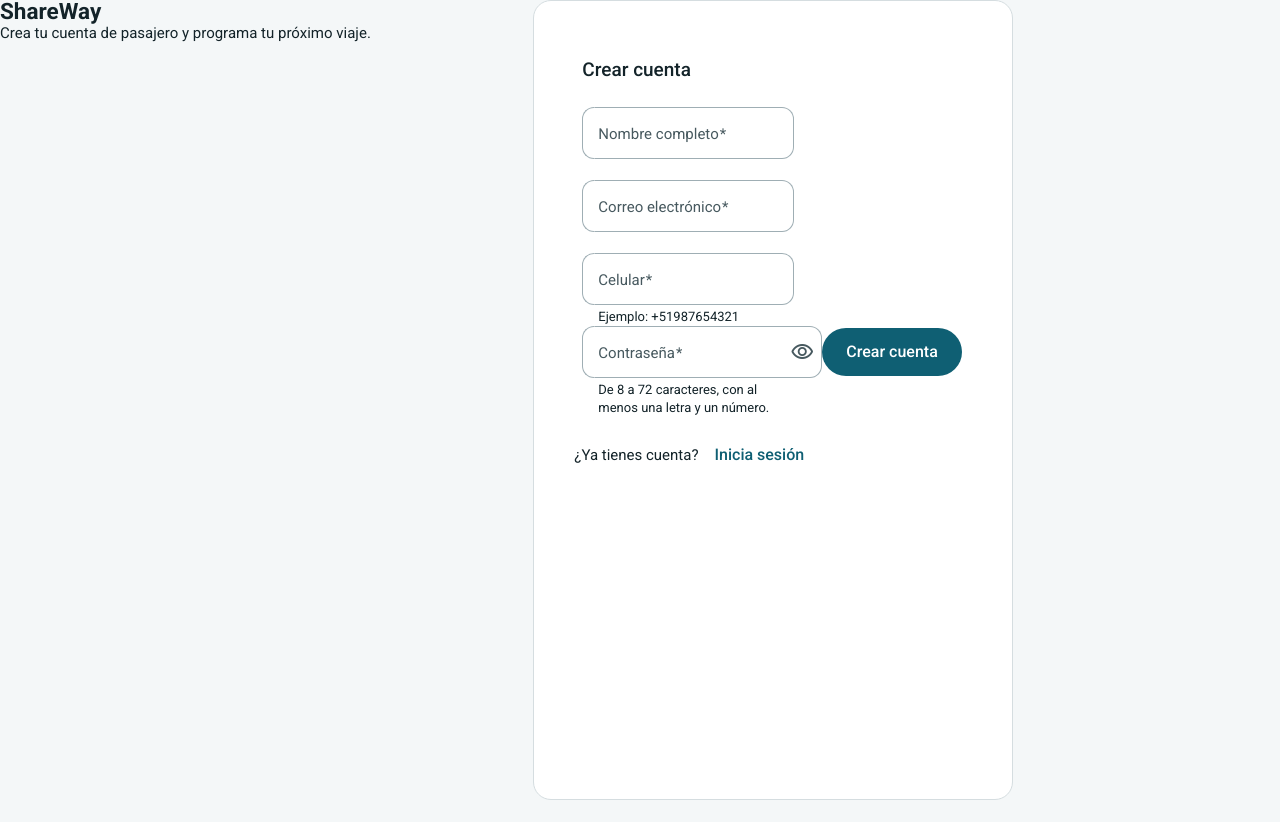
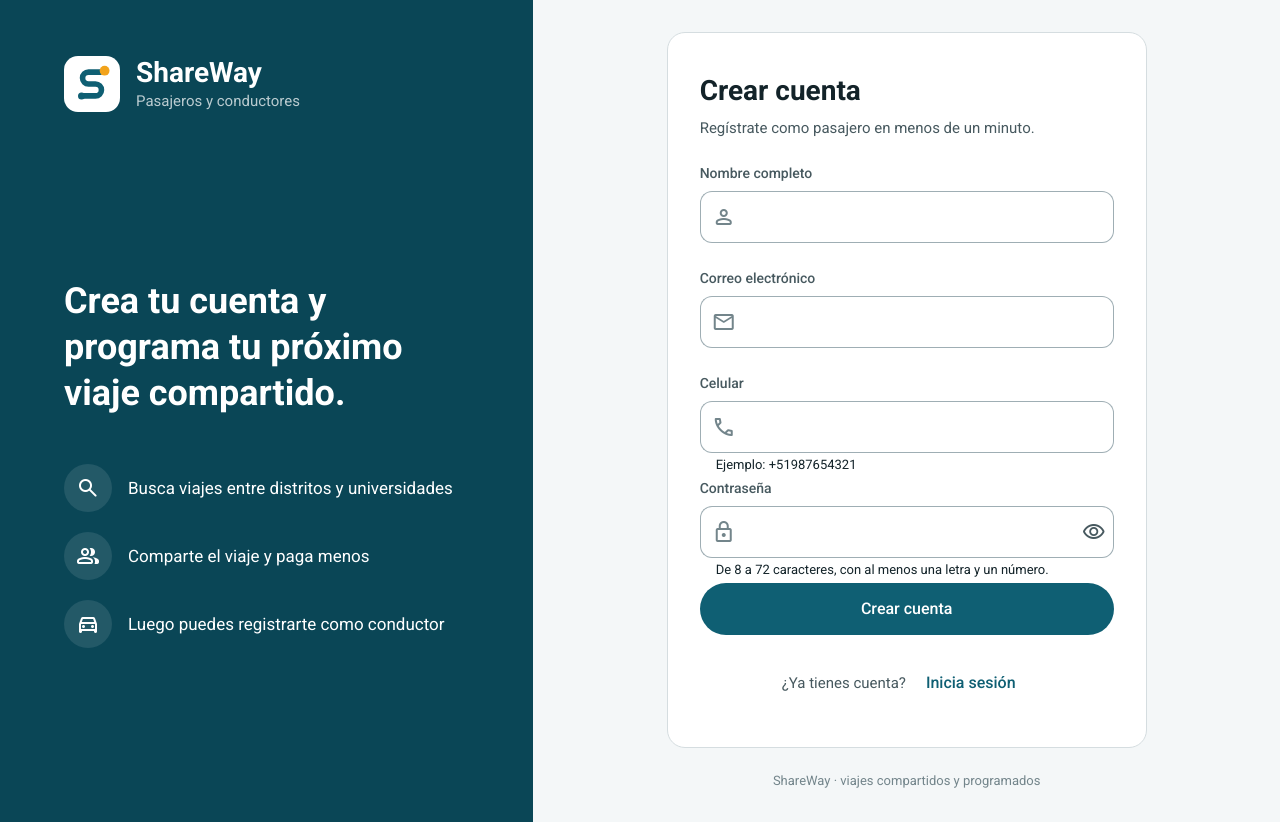
Before and after one commit to FundaTechPeru/shareway-web-app, an Angular app: page /register in a window 1280 px wide. Before the commit the page ends 800 px from the top, so only its background shows below. Built offline with nearby package versions, Linux system fonts and the light colour scheme.

Commit message:
feat(iam): restyle the register page with the style guide

```diff
--- a/src/app/iam/pages/register-page/register-page.html
+++ b/src/app/iam/pages/register-page/register-page.html
@@ -1,40 +1,86 @@
-<section class="auth-page">
-  <header class="hero">
-    <h1>ShareWay</h1>
-    <p>Crea tu cuenta de pasajero y programa tu próximo viaje.</p>
-  </header>
+<div class="auth-page">
+  <aside class="brand-panel" aria-hidden="true">
+    <div class="brand">
+      <app-brand-logo [size]="56" inverted />
+      <span>
+        <span class="brand-name">ShareWay</span>
+        <span class="brand-tagline">Pasajeros y conductores</span>
+      </span>
+    </div>
+    <p class="claim">Crea tu cuenta y programa tu próximo viaje compartido.</p>
+    <ul class="features">
+      <li>
+        <span class="feature-icon"><mat-icon>search</mat-icon></span>
+        Busca viajes entre distritos y universidades
+      </li>
+      <li>
+        <span class="feature-icon"><mat-icon>group</mat-icon></span>
+        Comparte el viaje y paga menos
+      </li>
+      <li>
+        <span class="feature-icon"><mat-icon>directions_car</mat-icon></span>
+        Luego puedes registrarte como conductor
+      </li>
+    </ul>
+  </aside>
 
-  <mat-card appearance="outlined" class="auth-card">
+  <main class="form-panel">
+    <div class="mobile-brand">
+      <app-brand-logo [size]="40" />
+      ShareWay
+    </div>
+
+    <section class="auth-card">
       @if (loading()) {
         <mat-progress-bar mode="indeterminate" />
       }
-    <mat-card-header>
-      <mat-card-title>Crear cuenta</mat-card-title>
-    </mat-card-header>
+      <header class="card-header">
+        <h1>Crear cuenta</h1>
+        <p>Regístrate como pasajero en menos de un minuto.</p>
+      </header>
 
-    <mat-card-content>
-      <form [formGroup]="form" (ngSubmit)="submit()" novalidate>
+      <form [formGroup]="form" (ngSubmit)="submit()" novalidate class="sw-form">
+        <div class="sw-field">
+          <label class="sw-field__label" for="register-name">Nombre completo</label>
           <mat-form-field appearance="outline">
-          <mat-label>Nombre completo</mat-label>
-          <input matInput formControlName="fullName" autocomplete="name" />
+            <mat-icon matPrefix aria-hidden="true">person</mat-icon>
+            <input matInput id="register-name" formControlName="fullName" autocomplete="name" />
             @if (form.controls.fullName.invalid) {
               <mat-error>Ingresa tu nombre completo.</mat-error>
             }
           </mat-form-field>
+        </div>
 
+        <div class="sw-field">
+          <label class="sw-field__label" for="register-email">Correo electrónico</label>
           <mat-form-field appearance="outline">
-          <mat-label>Correo electrónico</mat-label>
-          <input matInput type="email" formControlName="email" autocomplete="email" />
+            <mat-icon matPrefix aria-hidden="true">mail</mat-icon>
+            <input
+              matInput
+              id="register-email"
+              type="email"
+              formControlName="email"
+              autocomplete="email"
+            />
             @if (form.controls.email.hasError('required')) {
               <mat-error>Ingresa tu correo.</mat-error>
             } @else if (form.controls.email.hasError('email')) {
               <mat-error>Ingresa un correo válido.</mat-error>
             }
           </mat-form-field>
+        </div>
 
+        <div class="sw-field">
+          <label class="sw-field__label" for="register-phone">Celular</label>
           <mat-form-field appearance="outline">
-          <mat-label>Celular</mat-label>
-          <input matInput type="tel" formControlName="phone" autocomplete="tel" />
+            <mat-icon matPrefix aria-hidden="true">call</mat-icon>
+            <input
+              matInput
+              id="register-phone"
+              type="tel"
+              formControlName="phone"
+              autocomplete="tel"
+            />
             <mat-hint>Ejemplo: +51987654321</mat-hint>
             @if (form.controls.phone.hasError('required')) {
               <mat-error>Ingresa tu celular.</mat-error>
@@ -42,11 +88,15 @@
               <mat-error>De 9 a 15 dígitos, opcionalmente con "+" al inicio.</mat-error>
             }
           </mat-form-field>
+        </div>
 
+        <div class="sw-field">
+          <label class="sw-field__label" for="register-password">Contraseña</label>
           <mat-form-field appearance="outline">
-          <mat-label>Contraseña</mat-label>
+            <mat-icon matPrefix aria-hidden="true">lock</mat-icon>
             <input
               matInput
+              id="register-password"
               [type]="hidePassword() ? 'password' : 'text'"
               formControlName="password"
               autocomplete="new-password"
@@ -71,14 +121,19 @@
               <mat-error>Debe incluir al menos una letra y un número.</mat-error>
             }
           </mat-form-field>
+        </div>
 
-        <button mat-flat-button type="submit" [disabled]="loading()">Crear cuenta</button>
+        <button mat-flat-button appButton block type="submit" [disabled]="loading()">
+          Crear cuenta
+        </button>
       </form>
-    </mat-card-content>
 
-    <mat-card-actions>
+      <p class="switch">
         <span>¿Ya tienes cuenta?</span>
-      <a mat-button routerLink="/login">Inicia sesión</a>
-    </mat-card-actions>
-  </mat-card>
+        <a mat-button appButton="secondary" routerLink="/login">Inicia sesión</a>
+      </p>
     </section>
+
+    <p class="footer">ShareWay · viajes compartidos y programados</p>
+  </main>
+</div>
--- a/src/app/iam/pages/register-page/register-page.ts
+++ b/src/app/iam/pages/register-page/register-page.ts
@@ -1,7 +1,6 @@
 import {ChangeDetectionStrategy, Component, inject, signal} from '@angular/core';
 import {NonNullableFormBuilder, ReactiveFormsModule, Validators} from '@angular/forms';
 import {MatButtonModule} from '@angular/material/button';
-import {MatCardModule} from '@angular/material/card';
 import {MatFormFieldModule} from '@angular/material/form-field';
 import {MatIconModule} from '@angular/material/icon';
 import {MatInputModule} from '@angular/material/input';
@@ -10,6 +9,8 @@ import {Router, RouterLink} from '@angular/router';
 import {AuthService} from '../../../core/auth/auth.service';
 import {NotificationService} from '../../../core/notifications/notification.service';
 import {PASSWORD_PATTERN, PHONE_PATTERN} from '../../../shared/validation/patterns';
+import {BrandLogo} from '../../../shared/components/brand-logo/brand-logo';
+import {ButtonVariantDirective} from '../../../shared/components/button/button-variant';
 
 /** Passenger self-registration (US-31). */
 @Component({
@@ -18,11 +19,12 @@ import {PASSWORD_PATTERN, PHONE_PATTERN} from '../../../shared/validation/patter
     ReactiveFormsModule,
     RouterLink,
     MatButtonModule,
-    MatCardModule,
     MatFormFieldModule,
     MatIconModule,
     MatInputModule,
     MatProgressBarModule,
+    BrandLogo,
+    ButtonVariantDirective,
   ],
   templateUrl: './register-page.html',
   styleUrl: '../auth-page.scss',
```
Lines whose indentation alone changed are shown as unchanged.
